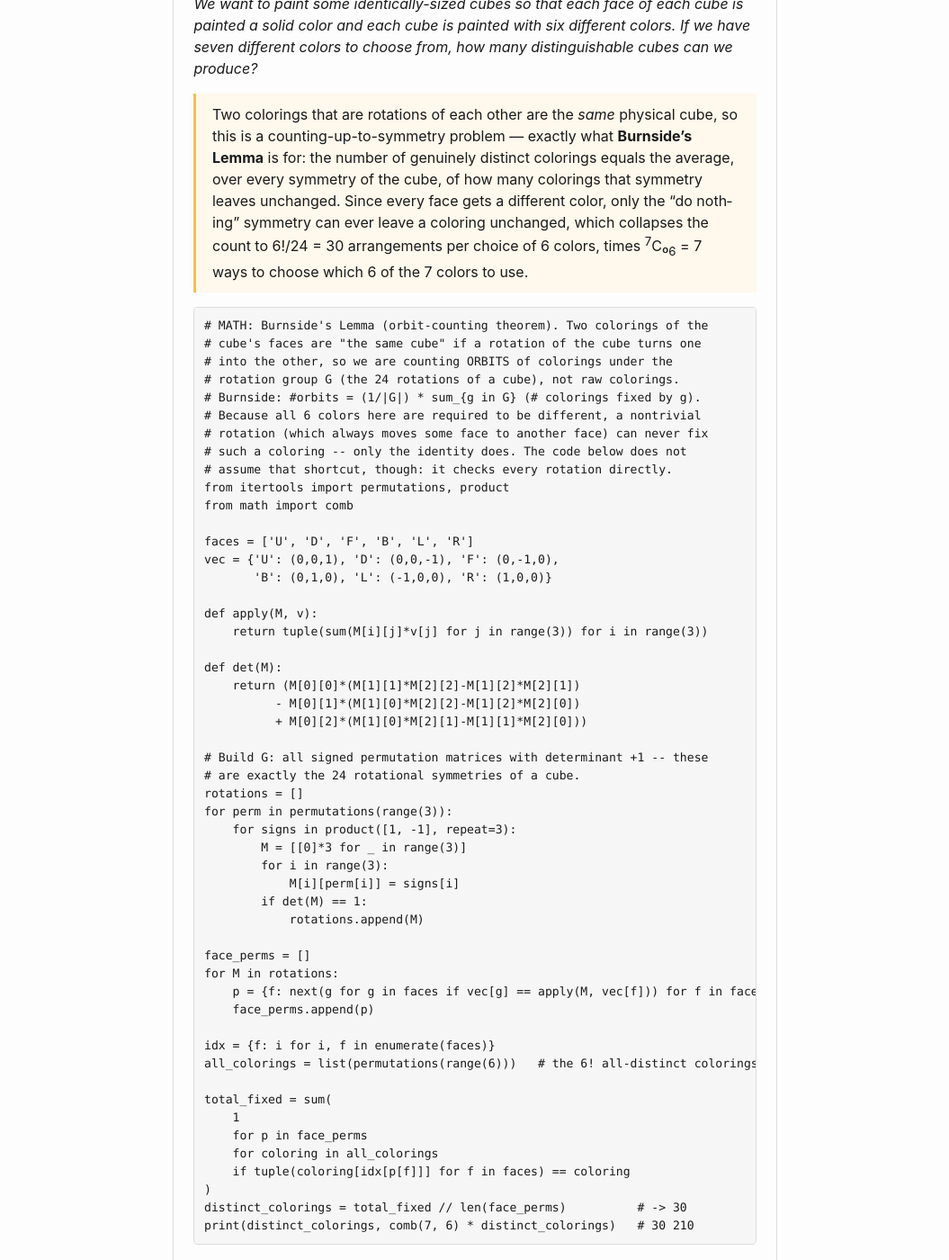
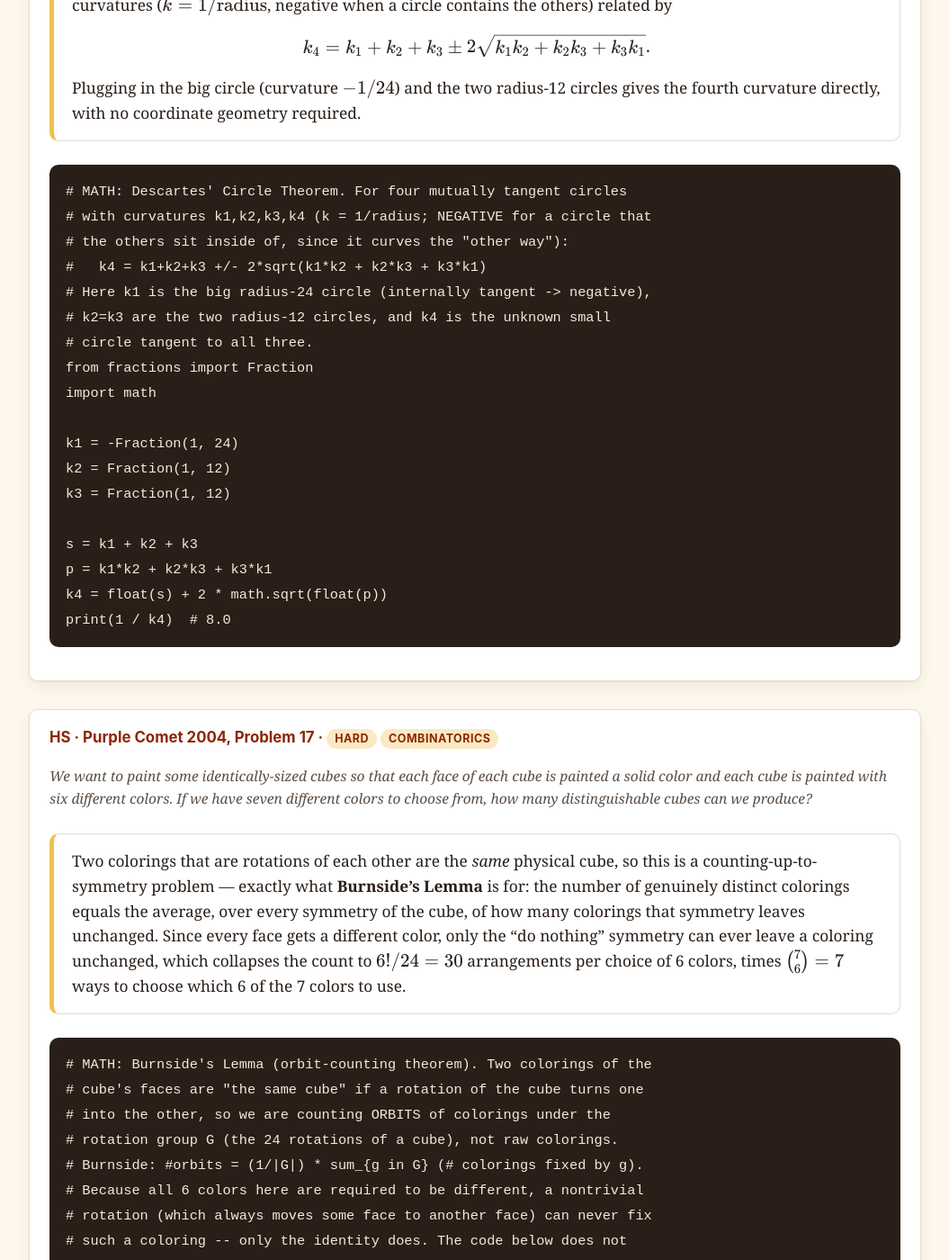
Before and after one commit to nghia71/nghia71.github.io, a Jekyll site: the page built from toml.html, in a window 1280 px wide and 1400 px high, scrolled down 4836 px. Shown: the whole window at 90% size, without its empty margins (112-1167 px from the left). Built offline with Jekyll 4.4.1, drawn with Linux system fonts in a browser that asks for light colours; some of the changed text lies outside the part shown.

Commit message:
TOML 2nd

```diff
--- a/toml.html
+++ b/toml.html
@@ -1,100 +1,66 @@
-<!DOCTYPE html>
-<html xmlns="http://www.w3.org/1999/xhtml" lang="en" xml:lang="en">
-<head>
-  <meta charset="utf-8" />
-  <meta name="viewport" content="width=device-width, initial-scale=1.0, user-scalable=yes" />
-  <title>TOML — The Coding Programme</title>
+---
+title: TOML
+---
+
 <style>
-    html {
-      color: #1a1a1a;
-      background-color: #fdfdfd;
+  /* Math text should read like a textbook, not the site's body sans-serif. */
+  .problem, .math {
+    font-family: Georgia, "Times New Roman", "Noto Serif", serif;
+    font-size: 1.02em;
+    line-height: 1.6;
   }
-    body {
-      margin: 0 auto;
-      max-width: 42em;
-      padding: 50px;
-      hyphens: auto;
-      overflow-wrap: break-word;
-      text-rendering: optimizeLegibility;
-      font-kerning: normal;
-      font-family: -apple-system, BlinkMacSystemFont, "Segoe UI", Helvetica, Arial, sans-serif;
-      line-height: 1.5;
+  .problem { font-style: italic; }
+  .example .tag,
+  .practice-list .tag {
+    display: inline-block;
+    background: var(--gold-soft);
+    color: var(--brand-dark);
+    font-size: 12.5px;
+    font-weight: 700;
+    letter-spacing: .04em;
+    text-transform: uppercase;
+    padding: 3px 9px;
+    border-radius: 999px;
   }
-    @media (max-width: 600px) {
-      body { font-size: 0.95em; padding: 20px; }
-      h1 { font-size: 1.6em; }
+  .practice-list { list-style: none; padding: 0; }
+  .practice-list li {
+    background: var(--white);
+    border: 1px solid var(--rule);
+    border-radius: var(--radius);
+    padding: 16px 20px;
+    margin: 0 0 14px;
+    box-shadow: var(--shadow);
   }
-    a { color: #1a1a1a; }
-    a:visited { color: #1a1a1a; }
-    img { max-width: 100%; }
-    h1, h2, h3 { margin-top: 1.6em; }
-    header { margin-bottom: 2.5em; text-align: center; }
-    table { margin: 1em 0; border-collapse: collapse; width: 100%; }
-    th, td { text-align: left; padding: 0.35em 0.6em; border-bottom: 1px solid #e6e6e6; }
-    th { border-top: 1px solid #1a1a1a; border-bottom: 1px solid #1a1a1a; }
-    .note {
-      background: #f6f6f6;
-      border-left: 3px solid #999;
-      padding: 0.8em 1.2em;
-      margin: 1.4em 0;
-    }
-    hr { border: none; border-top: 1px solid #ddd; margin: 2em 0; }
-    .example {
-      border: 1px solid #ddd;
-      border-radius: 6px;
-      padding: 0.2em 1.4em 1.2em;
-      margin: 1.8em 0;
-    }
-    .example h3 { margin-top: 0.8em; font-size: 1em; }
-    .problem { font-style: italic; }
-    .math {
-      background: #fff8ec;
-      border-left: 3px solid #f2c14e;
-      padding: 0.7em 1.1em;
-      margin: 1em 0;
-    }
-    pre {
-      background: #f6f6f6;
-      border: 1px solid #ddd;
-      border-radius: 4px;
-      padding: 1em;
-      overflow-x: auto;
-      font-size: 0.82em;
-      line-height: 1.5;
-    }
-    code { font-family: SFMono-Regular, Menlo, Consolas, monospace; }
-    .tag {
-      display: inline-block;
-      background: #eee;
-      border-radius: 3px;
-      padding: 0.1em 0.5em;
-      font-size: 0.8em;
-      font-style: normal;
-    }
-    .practice-list li { margin: 1em 0; }
+  .practice-list .tag { margin-right: 4px; }
+  .example { margin-bottom: 1.8em; }
+  .example h3 { font-size: 1.05rem; border-bottom: none; padding-bottom: 0; margin-bottom: .6em; }
 </style>
-</head>
-<body>
 
-<header>
+<link rel="stylesheet" href="https://cdnjs.cloudflare.com/ajax/libs/KaTeX/0.16.11/katex.min.css">
+<script src="https://cdnjs.cloudflare.com/ajax/libs/KaTeX/0.16.11/katex.min.js"></script>
+<script src="https://cdnjs.cloudflare.com/ajax/libs/KaTeX/0.16.11/contrib/auto-render.min.js"></script>
+<script>
+document.addEventListener("DOMContentLoaded", function () {
+  renderMathInElement(document.body, {
+    delimiters: [
+      {left: "\\[", right: "\\]", display: true},
+      {left: "\\(", right: "\\)", display: false}
+    ]
+  });
+});
+</script>
+
 <h1>TOML</h1>
 <p><em>The Online Mathematics Laboratory — now the club's Coding Programme</em></p>
-</header>
-
-<div class="note">
-<strong>New for 2026-2027.</strong> TOML has been rewritten around a single, focused programme: coding practice for Middle School and High School students, with a coding competition folded into the club's weekly Sunday session. The earlier, broader "explore any topic computationally" course has been retired.
-</div>
 
 <div class="note">
 <strong>Get ready for the next coding competition — date to be announced.</strong> The six worked examples below show exactly what a TOML problem looks like and how to turn its underlying math into a short, well-commented Python program. Work through them first, then try the six practice problems that follow on your own, the same way. When the competition date is announced, problems there will look just like these.
 </div>
 
 <h2>Who it's for</h2>
-
 <p>Every MCC student, Middle School (MS) and High School (HS) alike. There is no separate registration — if you're in the club, you're in the coding programme.</p>
 
 <h2>How it works</h2>
-
 <ul>
   <li><strong>Three problems a week, at your level.</strong> Problems are posted on this page and graded by difficulty, the same way the math tests are.</li>
   <li><strong>Solve and submit online.</strong> Submissions go through the same kind of online form used for math assignments — no email, no photographs.</li>
@@ -102,14 +68,13 @@
 </ul>
 
 <h2>Worked examples: how to solve a TOML problem</h2>
-
 <p>Each example below is a real problem from the earliest Purple Comet! Math Meet archive on hand (2004), in three parts: the problem itself, the piece of mathematics its solution actually depends on, and a Python program — with comments explaining every step — that computes the answer from that math. Note what the code does <em>not</em> do: it never just tries numbers until one happens to work. It derives the general relationship first (an identity, a similarity ratio, a factorization, a symmetry group), and only touches this problem's specific numbers at the very end, or over a search space that is provably complete rather than an arbitrary guess.</p>
 
 
-<div class="example">
-<h3>MS &middot; Purple Comet 2004, Problem 7 &middot; <span class="tag">Easy</span> &middot; <span class="tag">Algebra</span></h3>
+<div class="card example">
+<h3>MS &middot; Purple Comet 2004, Problem 7 &middot; <span class="tag">Easy</span> <span class="tag">Algebra</span></h3>
 <p class="problem">A rectangle has area 1100. If the length is increased by ten percent and the width is decreased by ten percent, what is the area of the new rectangle?</p>
-<div class="math">Increasing one factor by 10% multiplies it by 1.1; decreasing the other by 10% multiplies it by 0.9. So the new area is always <code>(1.1)&times;(0.9) = 1 &minus; p&sup2;</code> times the old area, for <em>any</em> starting area and <em>any</em> percent &mdash; not just for 1100 and 10%. The identity <code>(1+p)(1&minus;p) = 1&minus;p&sup2;</code> is the whole problem; 1100 only tells you where to evaluate it.</div>
+<div class="note math">Increasing one factor by 10% multiplies it by 1.1; decreasing the other by 10% multiplies it by 0.9. So the new area is always \((1+p)(1-p) = 1-p^2\) times the old area, for <em>any</em> starting area and <em>any</em> percent \(p\) &mdash; not just for 1100 and 10%. That identity is the whole problem; 1100 only tells you where to evaluate it.</div>
 <pre><code># MATH: (1+p)(1-p) = 1 - p^2 is a fixed algebraic identity, true for
 # ANY starting area A and ANY percent p. So a &quot;+10%, then -10%&quot; change
 # always shrinks the area by exactly p^2 = 1% -- regardless of the 1100
@@ -126,10 +91,10 @@
 </div>
 
 
-<div class="example">
-<h3>MS &middot; Purple Comet 2004, Problem 3 &middot; <span class="tag">Medium</span> &middot; <span class="tag">Geometry</span></h3>
-<p class="problem">In &#9651;ABC, three lines are drawn parallel to side BC, dividing the altitude of the triangle into four equal parts. If the area of the second-largest part is 35, what is the area of the whole &#9651;ABC?</p>
-<div class="math">Each line parallel to BC cuts off a smaller triangle, from the apex, that is <em>similar</em> to &#9651;ABC. A triangle similar with linear scale factor k has area k&sup2; times the original. With the altitude split into quarters, the four nested triangles (from the apex down) scale as k = &frac14;, &frac12;, &frac34;, 1, so their areas are &frac1{16}, &frac4{16}, &frac9{16}, &frac{16}{16} of the whole. The four strips between them are the differences of consecutive nested areas: &frac1{16}, &frac3{16}, &frac5{16}, &frac7{16} &mdash; a 1:3:5:7 split that holds for every triangle cut this way, regardless of size.</div>
+<div class="card example">
+<h3>MS &middot; Purple Comet 2004, Problem 3 &middot; <span class="tag">Medium</span> <span class="tag">Geometry</span></h3>
+<p class="problem">In \(\triangle ABC\), three lines are drawn parallel to side \(BC\), dividing the altitude of the triangle into four equal parts. If the area of the second-largest part is 35, what is the area of the whole \(\triangle ABC\)?</p>
+<div class="note math">Each line parallel to \(BC\) cuts off a smaller triangle, from the apex, that is <em>similar</em> to \(\triangle ABC\). A triangle similar with linear scale factor \(k\) has area \(k^2\) times the original. With the altitude split into quarters, the four nested triangles (from the apex down) scale as \(k = \tfrac14, \tfrac12, \tfrac34, 1\), so their areas are \(\tfrac{1}{16}, \tfrac{4}{16}, \tfrac{9}{16}, \tfrac{16}{16}\) of the whole. The four strips between them are the successive differences: \(\tfrac{1}{16}, \tfrac{3}{16}, \tfrac{5}{16}, \tfrac{7}{16}\) &mdash; a 1:3:5:7 split that holds for every triangle cut this way, regardless of size.</div>
 <pre><code># MATH: the three lines parallel to BC cut off, from the apex, smaller
 # triangles similar to the whole triangle with linear scale factors
 # k = 1/4, 1/2, 3/4, 1. Similar triangles scale AREA by k^2, so those
@@ -154,10 +119,10 @@
 </div>
 
 
-<div class="example">
-<h3>MS &middot; Purple Comet 2004, Problem 19 &middot; <span class="tag">Hard</span> &middot; <span class="tag">Number Theory</span></h3>
-<p class="problem">Find n such that n &minus; 76 and n + 76 are both cubes of positive integers.</p>
-<div class="math">Writing n&minus;76 = a&sup3; and n+76 = b&sup3; gives b&sup3;&minus;a&sup3; = 152. Factor the difference of cubes: b&sup3;&minus;a&sup3; = (b&minus;a)(b&sup2;+ab+a&sup2;). So if d = b&minus;a, then d must divide 152 &mdash; and 152 has only finitely many divisors. That turns an apparently infinite search ("try every n") into a genuinely finite, provably complete one ("try every divisor of 152").</div>
+<div class="card example">
+<h3>MS &middot; Purple Comet 2004, Problem 19 &middot; <span class="tag">Hard</span> <span class="tag">Number Theory</span></h3>
+<p class="problem">Find \(n\) such that \(n - 76\) and \(n + 76\) are both cubes of positive integers.</p>
+<div class="note math">Writing \(n-76=a^3\) and \(n+76=b^3\) gives \(b^3-a^3=152\). Factor the difference of cubes: \(b^3-a^3=(b-a)(b^2+ab+a^2)\). So if \(d=b-a\), then \(d\) must divide 152 &mdash; and 152 has only finitely many divisors. That turns an apparently infinite search (&ldquo;try every \(n\)&rdquo;) into a genuinely finite, provably complete one (&ldquo;try every divisor of 152&rdquo;).</div>
 <pre><code># MATH: n-76 = a^3 and n+76 = b^3 means b^3 - a^3 = 152. Factor the
 # difference of cubes: b^3-a^3 = (b-a)(b^2+ab+a^2). Writing d = b-a and
 # e = b^2+ab+a^2, we need d*e = 152 -- so d must be one of the finitely
@@ -181,10 +146,10 @@
 </div>
 
 
-<div class="example">
-<h3>HS &middot; Purple Comet 2004, Problem 9 &middot; <span class="tag">Easy</span> &middot; <span class="tag">Algebra</span></h3>
-<p class="problem">Let M and m be the largest and the smallest values of x, respectively, which satisfy 4x(x&minus;5) &le; 375. Find M &minus; m.</p>
-<div class="math">Rearranged, 4x&sup2;&minus;20x&minus;375 &le; 0 is an upward-opening parabola (positive leading coefficient), so the inequality holds exactly on the closed interval between its two roots. M and m are simply those two roots, found with the quadratic formula.</div>
+<div class="card example">
+<h3>HS &middot; Purple Comet 2004, Problem 9 &middot; <span class="tag">Easy</span> <span class="tag">Algebra</span></h3>
+<p class="problem">Let \(M\) and \(m\) be the largest and the smallest values of \(x\), respectively, which satisfy \(4x(x-5) \le 375\). Find \(M-m\).</p>
+<div class="note math">Rearranged, \(4x^2-20x-375 \le 0\) is an upward-opening parabola (positive leading coefficient), so the inequality holds exactly on the closed interval between its two roots. \(M\) and \(m\) are simply those two roots, found with the quadratic formula.</div>
 <pre><code># MATH: 4x(x-5) &lt;= 375 is a quadratic inequality. Rearranged to
 # 4x^2 - 20x - 375 &lt;= 0, the left side is an upward-opening parabola
 # (leading coefficient 4 &gt; 0), so the inequality holds exactly between
@@ -202,10 +167,10 @@
 </div>
 
 
-<div class="example">
-<h3>HS &middot; Purple Comet 2004, Problem 12 &middot; <span class="tag">Medium</span> &middot; <span class="tag">Geometry</span></h3>
+<div class="card example">
+<h3>HS &middot; Purple Comet 2004, Problem 12 &middot; <span class="tag">Medium</span> <span class="tag">Geometry</span></h3>
 <p class="problem">The diagram shows a circle with radius 24 which contains two circles with radius 12 tangent to each other and the larger circle. The smallest circle is tangent to the three other circles. What is the radius of the smallest circle?</p>
-<div class="math">This is exactly the situation <strong>Descartes&rsquo; Circle Theorem</strong> was built for: four mutually tangent circles have curvatures (k = 1/radius, negative when a circle contains the others) related by k&#8324; = k&#8321;+k&#8322;+k&#8323; &plusmn; 2&radic;(k&#8321;k&#8322;+k&#8322;k&#8323;+k&#8323;k&#8321;). Plugging in the big circle (curvature &minus;1/24) and the two radius-12 circles gives the fourth curvature directly, with no coordinate geometry required.</div>
+<div class="note math">This is exactly the situation <strong>Descartes&rsquo; Circle Theorem</strong> was built for: four mutually tangent circles have curvatures (\(k=1/\text{radius}\), negative when a circle contains the others) related by \[k_4 = k_1+k_2+k_3 \pm 2\sqrt{k_1k_2+k_2k_3+k_3k_1}.\] Plugging in the big circle (curvature \(-1/24\)) and the two radius-12 circles gives the fourth curvature directly, with no coordinate geometry required.</div>
 <pre><code># MATH: Descartes&#x27; Circle Theorem. For four mutually tangent circles
 # with curvatures k1,k2,k3,k4 (k = 1/radius; NEGATIVE for a circle that
 # the others sit inside of, since it curves the &quot;other way&quot;):
@@ -228,10 +193,10 @@
 </div>
 
 
-<div class="example">
-<h3>HS &middot; Purple Comet 2004, Problem 17 &middot; <span class="tag">Hard</span> &middot; <span class="tag">Combinatorics</span></h3>
+<div class="card example">
+<h3>HS &middot; Purple Comet 2004, Problem 17 &middot; <span class="tag">Hard</span> <span class="tag">Combinatorics</span></h3>
 <p class="problem">We want to paint some identically-sized cubes so that each face of each cube is painted a solid color and each cube is painted with six different colors. If we have seven different colors to choose from, how many distinguishable cubes can we produce?</p>
-<div class="math">Two colorings that are rotations of each other are the <em>same</em> physical cube, so this is a counting-up-to-symmetry problem &mdash; exactly what <strong>Burnside&rsquo;s Lemma</strong> is for: the number of genuinely distinct colorings equals the average, over every symmetry of the cube, of how many colorings that symmetry leaves unchanged. Since every face gets a different color, only the &ldquo;do nothing&rdquo; symmetry can ever leave a coloring unchanged, which collapses the count to 6!/24 = 30 arrangements per choice of 6 colors, times &#8290;<sup>7</sup>C&#8320;<sub>6</sub> = 7 ways to choose which 6 of the 7 colors to use.</div>
+<div class="note math">Two colorings that are rotations of each other are the <em>same</em> physical cube, so this is a counting-up-to-symmetry problem &mdash; exactly what <strong>Burnside&rsquo;s Lemma</strong> is for: the number of genuinely distinct colorings equals the average, over every symmetry of the cube, of how many colorings that symmetry leaves unchanged. Since every face gets a different color, only the &ldquo;do nothing&rdquo; symmetry can ever leave a coloring unchanged, which collapses the count to \(6!/24=30\) arrangements per choice of 6 colors, times \(\binom{7}{6}=7\) ways to choose which 6 of the 7 colors to use.</div>
 <pre><code># MATH: Burnside&#x27;s Lemma (orbit-counting theorem). Two colorings of the
 # cube&#x27;s faces are &quot;the same cube&quot; if a rotation of the cube turns one
 # into the other, so we are counting ORBITS of colorings under the
@@ -256,8 +221,6 @@
           - M[0][1]*(M[1][0]*M[2][2]-M[1][2]*M[2][0])
           + M[0][2]*(M[1][0]*M[2][1]-M[1][1]*M[2][0]))
 
-# Build G: all signed permutation matrices with determinant +1 -- these
-# are exactly the 24 rotational symmetries of a cube.
 rotations = []
 for perm in permutations(range(3)):
     for signs in product([1, -1], repeat=3):
@@ -288,29 +251,19 @@
 
 
 <h2>Practice on your own</h2>
-
 <p>Six more problems from the same 2004 Purple Comet archive, unsolved. Try writing your own short Python program for each one — find the math first (an identity, a similarity, a theorem, a symmetry), then write the code the same way the examples above do.</p>
 
 <ul class="practice-list">
-<li><strong>MS &middot; Problem 2</strong> &mdash; <span class="tag">Low</span> <span class="tag">Algebra</span><br>If h(a, b, c) = abc/(a+b+c), find h(3&radic;5, 6&radic;5, 9&radic;5).</li>
-<li><strong>MS &middot; Problem 20</strong> &mdash; <span class="tag">Medium</span> <span class="tag">Geometry</span><br>A circle with area 40 is tangent to a circle with area 10. Let R be the smallest rectangle containing both circles. The area of R is n/&pi;. Find n.</li>
-<li><strong>MS &middot; Problem 21</strong> &mdash; <span class="tag">High</span> <span class="tag">Number Theory</span><br>Find the number of different quadruples (a, b, c, d) of positive integers such that ab = cd = a + b + c + d &minus; 3.</li>
-<li><strong>HS &middot; Problem 4</strong> &mdash; <span class="tag">Low</span> <span class="tag">Algebra</span><br>Find x so that 2^(3^(2&sup2;)) = 4^(4x).</li>
-<li><strong>HS &middot; Problem 11</strong> &mdash; <span class="tag">Medium</span> <span class="tag">Geometry</span><br>How far is it from the point (9, 17) to its reflection across the line 3x + 4y = 15?</li>
-<li><strong>HS &middot; Problem 19</strong> &mdash; <span class="tag">High</span> <span class="tag">Probability</span><br>There are three bags. One bag contains three green candies and one red candy. One bag contains two green candies and two red candies. One bag contains one green candy and three red candies. A child randomly selects one of the bags, randomly chooses a first candy from that bag, and eats the candy. If the first candy had been green, the child randomly chooses one of the other two bags and randomly selects a second candy from that bag. If the first candy had been red, the child randomly selects a second candy from the same bag as the first candy. If the probability that the second candy is green is given by the fraction m/n in lowest terms, find m + n.</li>
+<li><strong>MS &middot; Problem 2</strong> &mdash; <span class="tag">Low</span> <span class="tag">Algebra</span><p class="problem">If \(h(a,b,c) = \dfrac{abc}{a+b+c}\), find \(h(3\sqrt5,\ 6\sqrt5,\ 9\sqrt5)\).</p></li>
+<li><strong>MS &middot; Problem 20</strong> &mdash; <span class="tag">Medium</span> <span class="tag">Geometry</span><p class="problem">A circle with area 40 is tangent to a circle with area 10. Let \(R\) be the smallest rectangle containing both circles. The area of \(R\) is \(n/\pi\). Find \(n\).</p></li>
+<li><strong>MS &middot; Problem 21</strong> &mdash; <span class="tag">High</span> <span class="tag">Number Theory</span><p class="problem">Find the number of different quadruples \((a,b,c,d)\) of positive integers such that \(ab = cd = a+b+c+d-3\).</p></li>
+<li><strong>HS &middot; Problem 4</strong> &mdash; <span class="tag">Low</span> <span class="tag">Algebra</span><p class="problem">Find \(x\) so that \(2^{3^{2^2}} = 4^{4x}\).</p></li>
+<li><strong>HS &middot; Problem 11</strong> &mdash; <span class="tag">Medium</span> <span class="tag">Geometry</span><p class="problem">How far is it from the point \((9,17)\) to its reflection across the line \(3x+4y=15\)?</p></li>
+<li><strong>HS &middot; Problem 19</strong> &mdash; <span class="tag">High</span> <span class="tag">Probability</span><p class="problem">There are three bags. One bag contains three green candies and one red candy. One bag contains two green candies and two red candies. One bag contains one green candy and three red candies. A child randomly selects one of the bags, randomly chooses a first candy from that bag, and eats the candy. If the first candy had been green, the child randomly chooses one of the other two bags and randomly selects a second candy from that bag. If the first candy had been red, the child randomly selects a second candy from the same bag as the first candy. If the probability that the second candy is green is given by the fraction \(m/n\) in lowest terms, find \(m+n\).</p></li>
 </ul>
 
 <h2>The coding competition</h2>
-
 <p>A coding competition is one of the three activities that rotate through the club's weekly Sunday session — alongside a lecture on a math theory or topic, and a lecture on recent test solutions. See <a href="./organization">Organization</a> and <a href="./programs#the-weekly-sunday-session">Programs</a> for how the rotation works and who runs it.</p>
 
 <h2>Questions?</h2>
-
 <p>Contact your regional coordinator on the <a href="./organization">Organization</a> page.</p>
-
-<hr>
-
-<p><a href="./">← Back to the MCC home page</a></p>
-
-</body>
-</html>
```
Lines whose indentation alone changed are shown as unchanged.
